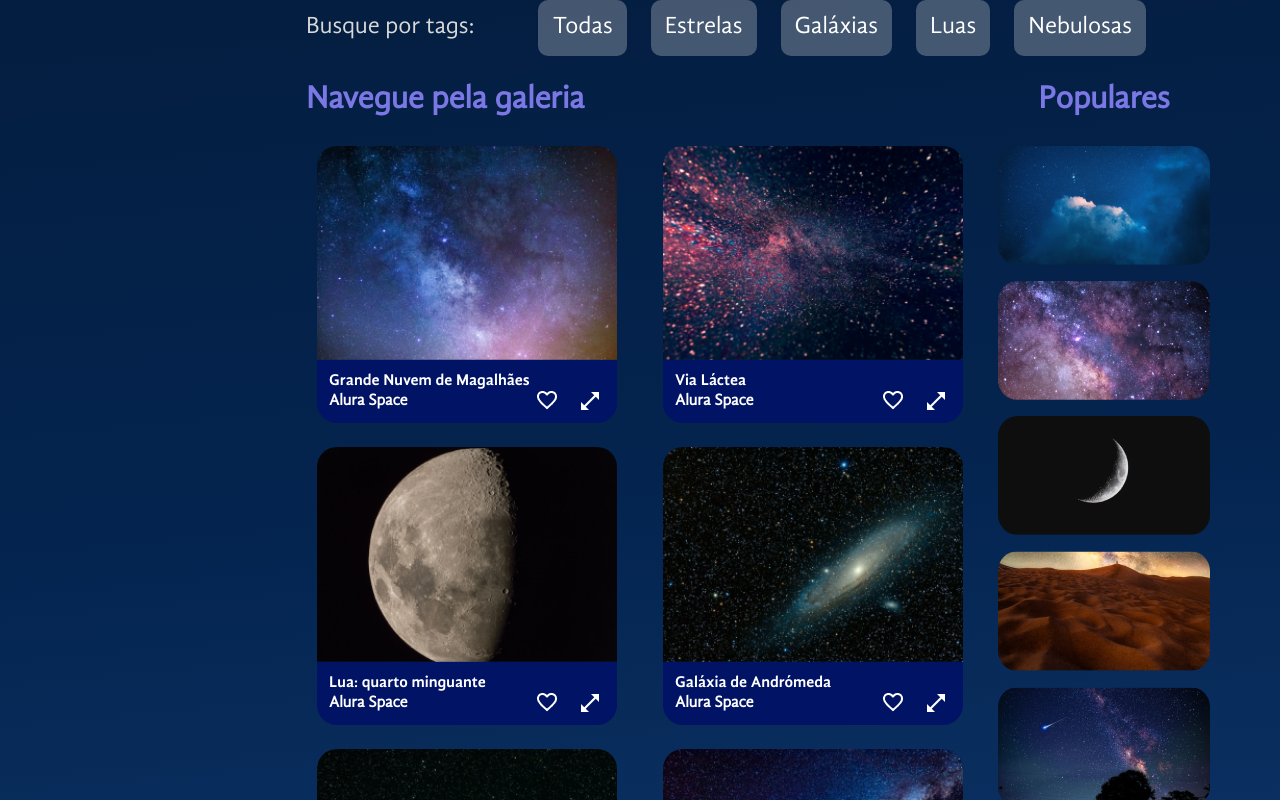
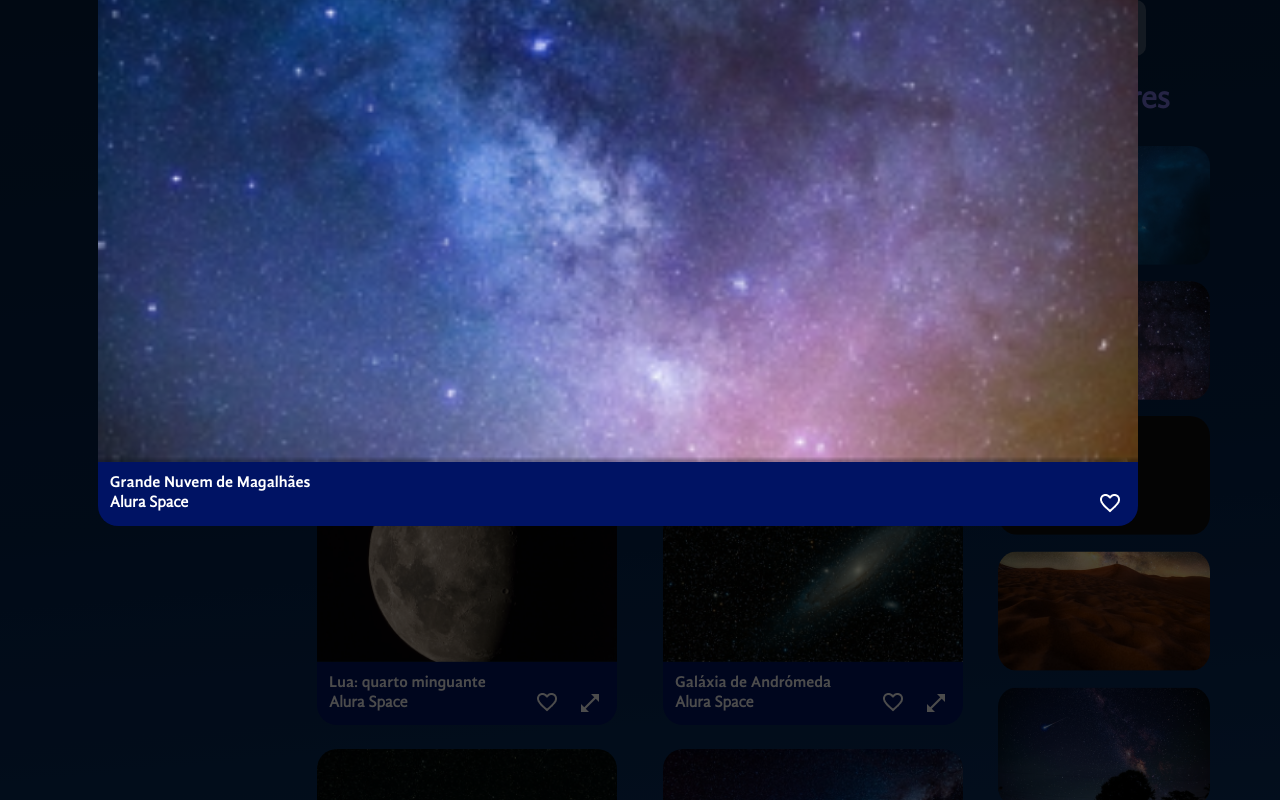
Before and after one commit to andrelucca99/space-app, a React (Vite) app: page / in a window 1280 px wide. Both pictures are taken after a click on the button 590 px from the left and 976 px from the top of the page. Shown: the part 576-1376 px from the top of the page. Built offline with nearby package versions, Linux system fonts and the light colour scheme.

Commit message:
feat: add component ModalZoom

```diff
--- a/src/App.jsx
+++ b/src/App.jsx
@@ -7,6 +7,7 @@
 import Galeria from "./components/Galeria";
 import fotos from "./fotos.json";
 import { useState } from "react";
+import ModalZoom from "./components/ModalZoom";
 
 const FundoGradiente = styled.div`
   background: linear-gradient(174.61deg, #041833 4.16%, #04244F 48%, #154582 96.76%);
@@ -33,6 +34,7 @@
 
 const App = () => {
   const [fotosDaGaleria, setFotosDaGaleria] = useState(fotos);
+  const [fotoSelecionada, setFotoSelecionada] = useState(null);
 
   return (
     <FundoGradiente>
@@ -46,10 +48,14 @@
               texto={'A galeria mais completa de fotos do espaço!'}
               bgImage={bgBanner}
             />
-            <Galeria fotos={fotosDaGaleria} />
+            <Galeria
+              aoFotoSelecionada={foto => setFotoSelecionada(foto)}
+              fotos={fotosDaGaleria}
+            />
           </ConteudoGaleria>
         </MainContainer>
       </AppContainer>
+      <ModalZoom foto={fotoSelecionada} />
     </FundoGradiente>
   )
 }
--- a/src/components/Galeria/Imagem/index.jsx
+++ b/src/components/Galeria/Imagem/index.jsx
@@ -36,7 +36,7 @@
   justify-content: space-between;
 `;
 
-const Imagem = ({ foto, expandida = false }) => {
+const Imagem = ({ foto, expandida = false, aoZoomSolicitado }) => {
   return (
     <Figure $expandida={expandida} id={`foto-${foto.id}`}>
       <img src={foto.path} alt={foto.alt} />
@@ -47,7 +47,9 @@
           <BotaoIcon>
             <img src="/icones/favorito.png" alt="Icone de favorito" />
           </BotaoIcon>
-          {!expandida && <BotaoIcon aria-hidden={expandida}><img src="/icones/expandir.png" alt="Icone de expandir" /></BotaoIcon>}
+          {!expandida && <BotaoIcon aria-hidden={expandida} onClick={() => aoZoomSolicitado(foto)}>
+            <img src="/icones/expandir.png" alt="Icone de expandir" />
+          </BotaoIcon>}
         </Rodape>
       </figcaption>
     </Figure>
--- a/src/components/Galeria/index.jsx
+++ b/src/components/Galeria/index.jsx
@@ -20,7 +20,7 @@
   gap: 24px;
 `;
 
-const Galeria = ({ fotos = [] }) => {
+const Galeria = ({ fotos = [], aoFotoSelecionada }) => {
   return (
     <>
       <Tags />
@@ -28,7 +28,11 @@
         <SecaoFluida>
           <Titulo>Navegue pela galeria</Titulo>
           <ImagensContainer>
-            {fotos.map(foto => <Imagem key={foto.id} foto={foto} />)}
+            {fotos.map(foto => <Imagem
+              aoZoomSolicitado={aoFotoSelecionada}
+              key={foto.id}
+              foto={foto} />)
+            }
           </ImagensContainer>
         </SecaoFluida>
         <Populares />
--- /dev/null
+++ b/src/components/ModalZoom/index.jsx
@@ -0,0 +1,50 @@
+import { styled } from "styled-components";
+import Imagem from "../Galeria/Imagem";
+import BotaoIcon from "../BotaoIcon";
+
+const Overlay = styled.div`
+  background-color: rgba(0, 0, 0, 0.7);
+  position: fixed;
+  top: 0;
+  right: 0;
+  bottom: 0;
+  left: 0;
+`;
+
+const DialogStyled = styled.dialog`
+  position: absolute;
+  top: 294px;
+  background-color: transparent;
+  width: 1156px;
+  border: 0;
+  padding: 0;
+  display: flex;
+  justify-content: center;
+  form {
+    button {
+      position: relative;
+      top: 20px;
+      right: 60px;
+    }
+  }
+`;
+
+const ModalZoom = ({ foto }) => {
+  return (
+    <>
+      {foto && <>
+        <Overlay />
+        <DialogStyled open={!!foto}>
+          <Imagem foto={foto} expandida={true} />
+          <form method="dialog">
+            <BotaoIcon formMethod="dialog">
+              <img src="/icones/fechar.png" alt="Icone de fechar" />
+            </BotaoIcon>
+          </form>
+        </DialogStyled>
+      </>}
+    </>
+  )
+}
+
+export default ModalZoom;
```
